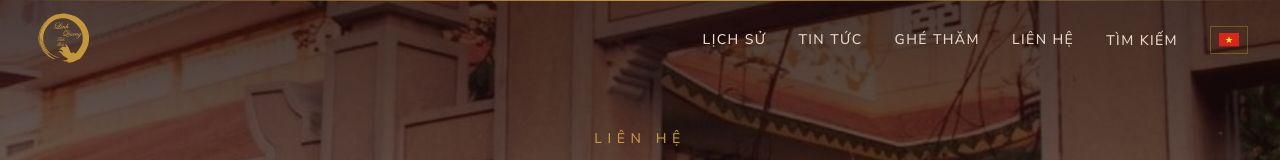
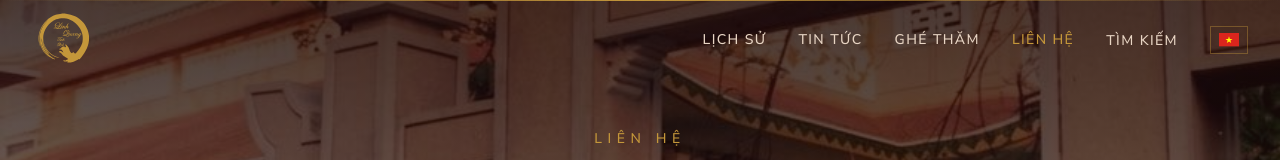
Before and after one commit to linhquangtinhxa2026-svg/linhquangtinhxa-pagoda, a Next.js app: page /lien-he in a window 1280 px wide. Shown: the top 160 px of the page. Built offline with nearby package versions, Linux system fonts and the light colour scheme.

Commit message:
update active link

```diff
--- a/src/components/public/Navbar.tsx
+++ b/src/components/public/Navbar.tsx
@@ -2,6 +2,7 @@
 
 import { useEffect, useState } from "react";
 import Link from "next/link";
+import { usePathname } from "next/navigation";
 import { useTranslation } from "react-i18next";
 import { ROUTES } from "@/constants/routes";
 import { BrandMark } from "@/components/public/BrandMark";
@@ -89,8 +90,13 @@ const FLAG_COMPONENTS: Record<LanguageCode, typeof FlagUS> = {
   zh: FlagCN,
 };
 
+function isNavItemActive(pathname: string, href: string) {
+  return pathname === href || pathname.startsWith(`${href}/`);
+}
+
 export function Navbar() {
   const { t, i18n } = useTranslation();
+  const pathname = usePathname();
   const [isScrolled, setIsScrolled] = useState(false);
   const [isMobileOpen, setIsMobileOpen] = useState(false);
   const [isSearchOpen, setIsSearchOpen] = useState(false);
@@ -132,7 +138,11 @@ export function Navbar() {
                 <Link
                   key={item.key}
                   href={item.href}
-                  className="text-sm font-medium tracking-widest uppercase text-[#e8d5c4] hover:text-[#c4973a] transition-colors duration-200"
+                  className={`text-sm font-medium tracking-widest uppercase transition-colors duration-200 ${
+                    isNavItemActive(pathname, item.href)
+                      ? "text-[#c4973a]"
+                      : "text-[#e8d5c4] hover:text-[#c4973a]"
+                  }`}
                 >
                   {t(`nav.${item.key}`)}
                 </Link>
@@ -286,7 +296,11 @@ export function Navbar() {
                 key={item.key}
                 href={item.href}
                 onClick={() => setIsMobileOpen(false)}
-                className="py-4 border-b border-[#c4973a]/10 text-sm font-medium tracking-widest uppercase text-[#e8d5c4] hover:text-[#c4973a] transition-colors duration-200"
+                className={`py-4 border-b border-[#c4973a]/10 text-sm font-medium tracking-widest uppercase transition-colors duration-200 ${
+                  isNavItemActive(pathname, item.href)
+                    ? "text-[#c4973a]"
+                    : "text-[#e8d5c4] hover:text-[#c4973a]"
+                }`}
               >
                 {t(`nav.${item.key}`)}
               </Link>
```
